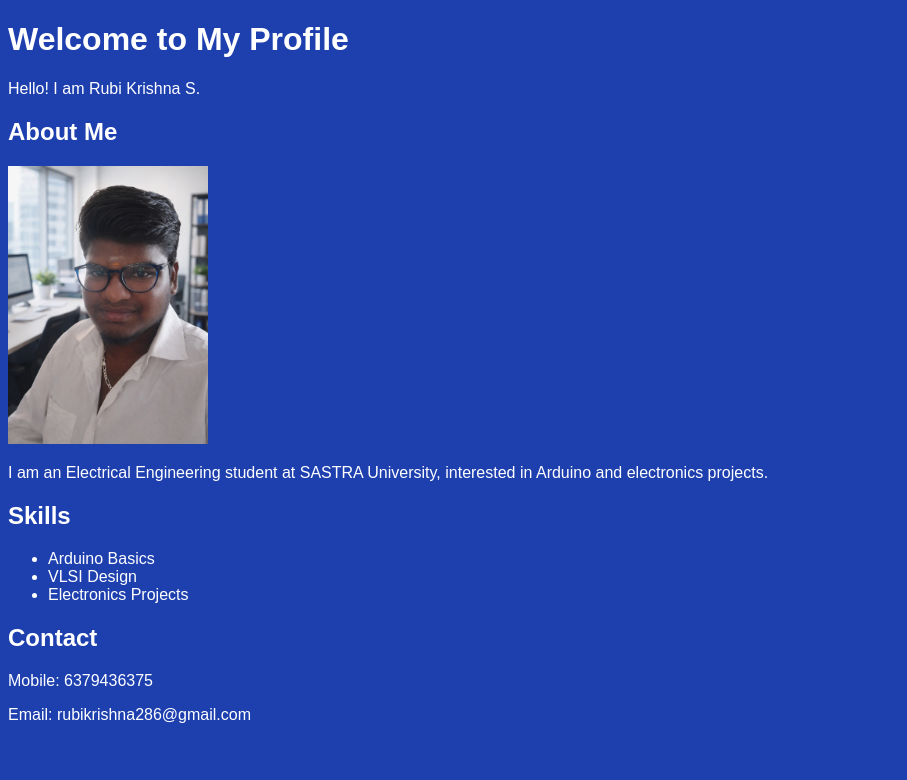
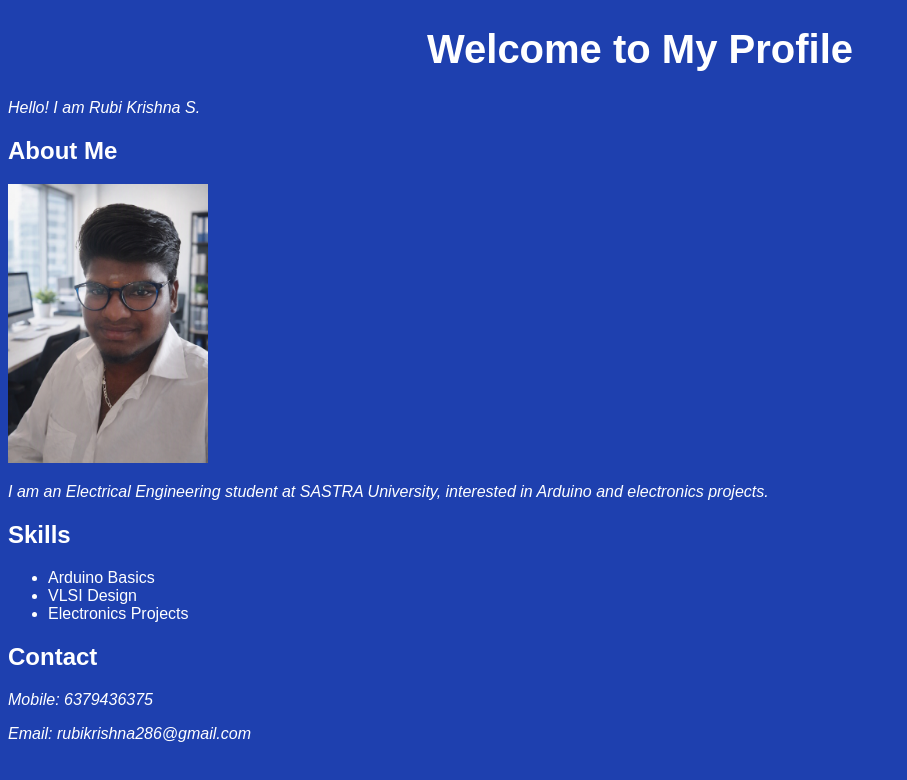
Before and after one commit to RubiKrishna86/my-profile, a plain HTML site: page index.html in a window 1280 px wide. Shown: the whole page, without its empty margins (0-907 px from the left). Drawn offline with Linux system fonts and the light colour scheme.

Commit message:
Enhance index.html with additional styles
Added styles for centering the header and italicizing paragraphs.

```diff
--- a/index.html
+++ b/index.html
@@ -7,6 +7,13 @@
             background-color: #1E40AF; /* performance blue */
             color: white;              /* text visible on dark bg */
             font-family: Arial, sans-serif;
+        }
+       h1 {
+            text-align: center;
+            font-size: 40px;
+        }
+        p {
+            font-style: italic;
         }
     </style>
   </head>
```
